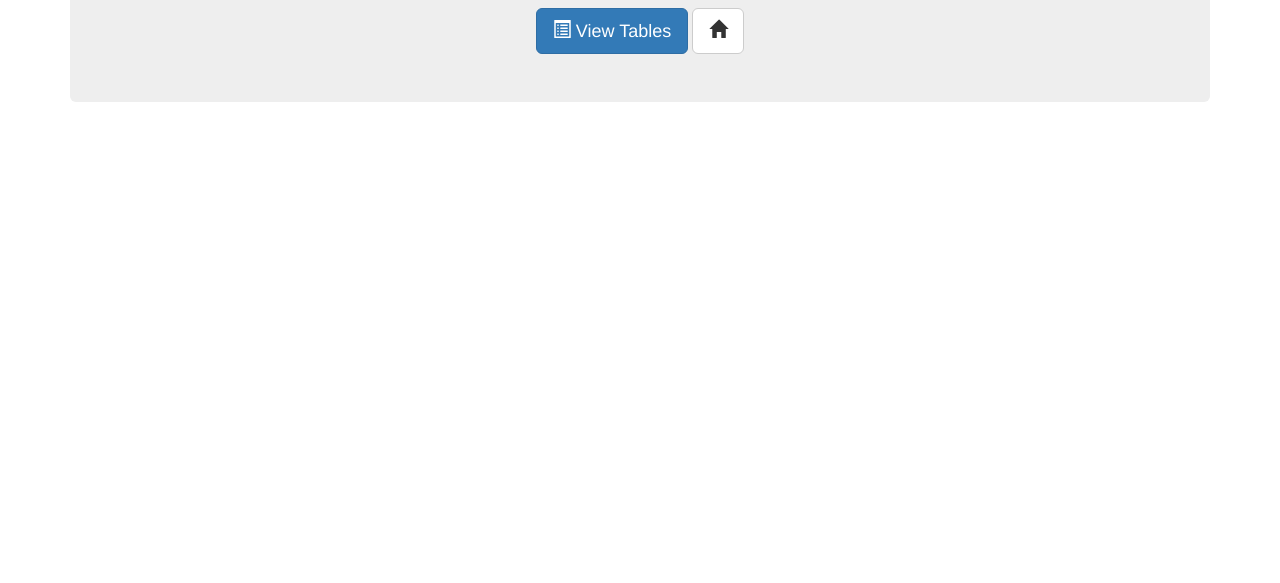
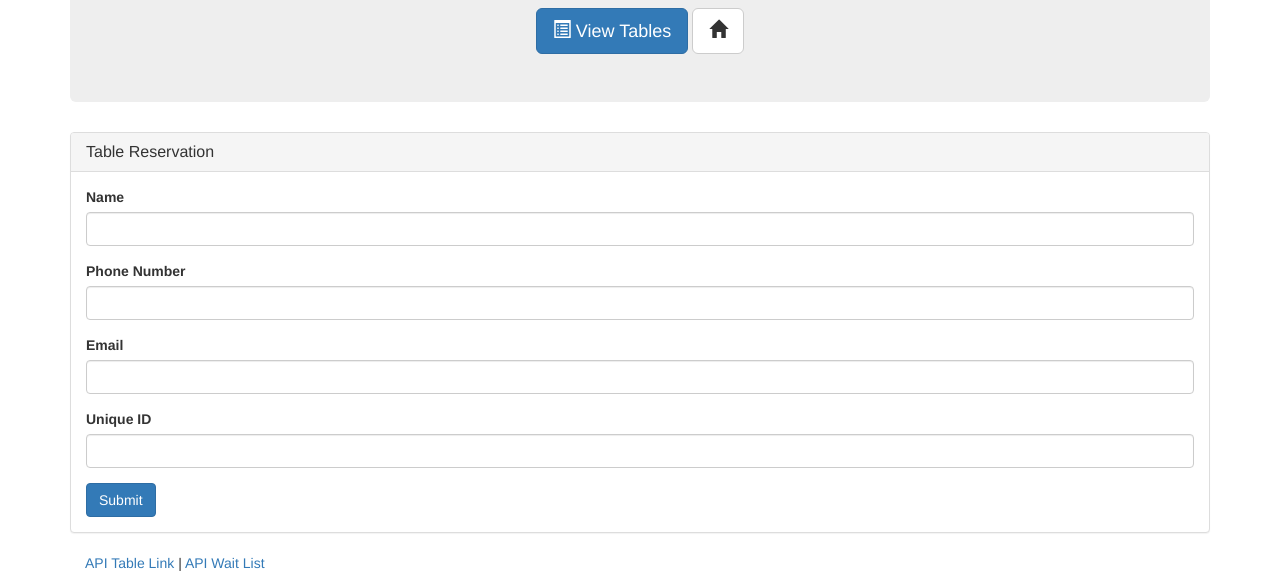
Before and after one commit to go-yasi/hot-restaurant, a website: page front-end/reserve.html in a window 1280 px wide. Shown: the part 239-822 px from the top of the page. Before the commit the page ends 800 px from the top, so only its background shows below. Drawn offline with nearby package versions, Linux system fonts and the light colour scheme.

Commit message:
Updates reserve.html to match example page

```diff
--- a/front-end/reserve.html
+++ b/front-end/reserve.html
@@ -33,8 +33,46 @@
                 </a>
             </div>
         </div>
-        <div class="row"></div>
-        <footer class="footer"></footer>
+        <div class="row">
+            <div class="col-lg-12">
+                <!-- Reservation Page -->
+                <div class="panel panel-default">
+                    <div class="panel-heading">
+                        <h4 class="panel-title">Table Reservation</h4>
+                    </div>
+                    <div class="panel-body">
+                        <form role="form">
+                            <div class="form-group">
+                                <label for>Name</label>
+                                <input type="text" class="form-control" id="reserve_name">
+                            </div>
+                            <div class="form-group">
+                                <label for>Phone Number</label>
+                                <input type="text" class="form-control" id="reserve_phone">
+                            </div>
+                            <div class="form-group">
+                                <label for>Email</label>
+                                <input type="text" class="form-control" id="reserve_email">
+                            </div>
+                            <div class="form-group">
+                                <label for>Unique ID</label>
+                                <input type="text" class="form-control" id="reserve_reserve_uniqueID">
+                            </div>
+                            <button type="submit" class="btn btn-primary submit">Submit</button>
+                        </form>
+                    </div>
+                </div>
+            </div>
+        </div>
+        <footer class="footer">
+            <div class="container">
+                <p>
+                    <a href="/api/tables">API Table Link</a>
+                      |
+                    <a href="/api/waitlist">API Wait List</a>
+                </p>
+            </div>
+        </footer>
     </div>
 
 </body>
```
Also changed, not shown: front-end/view.html (added), front-end/views.html (deleted).
